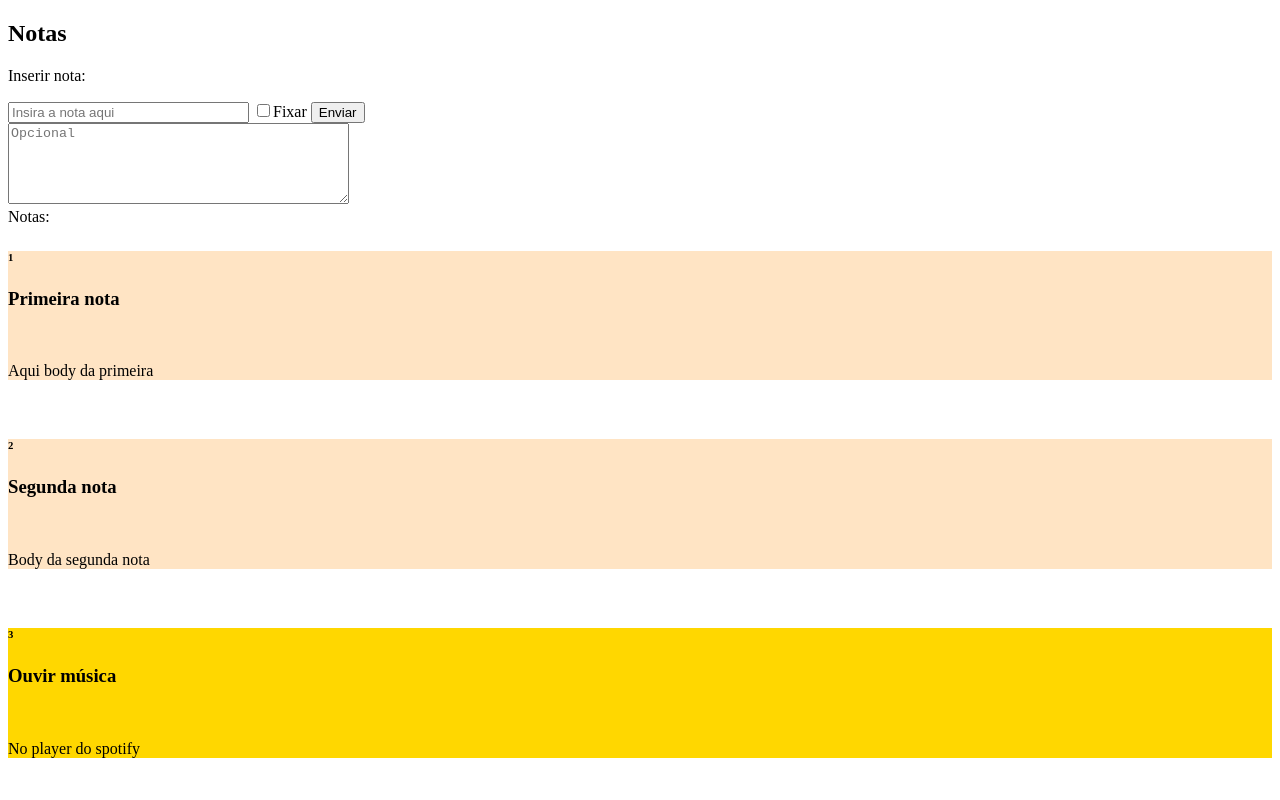
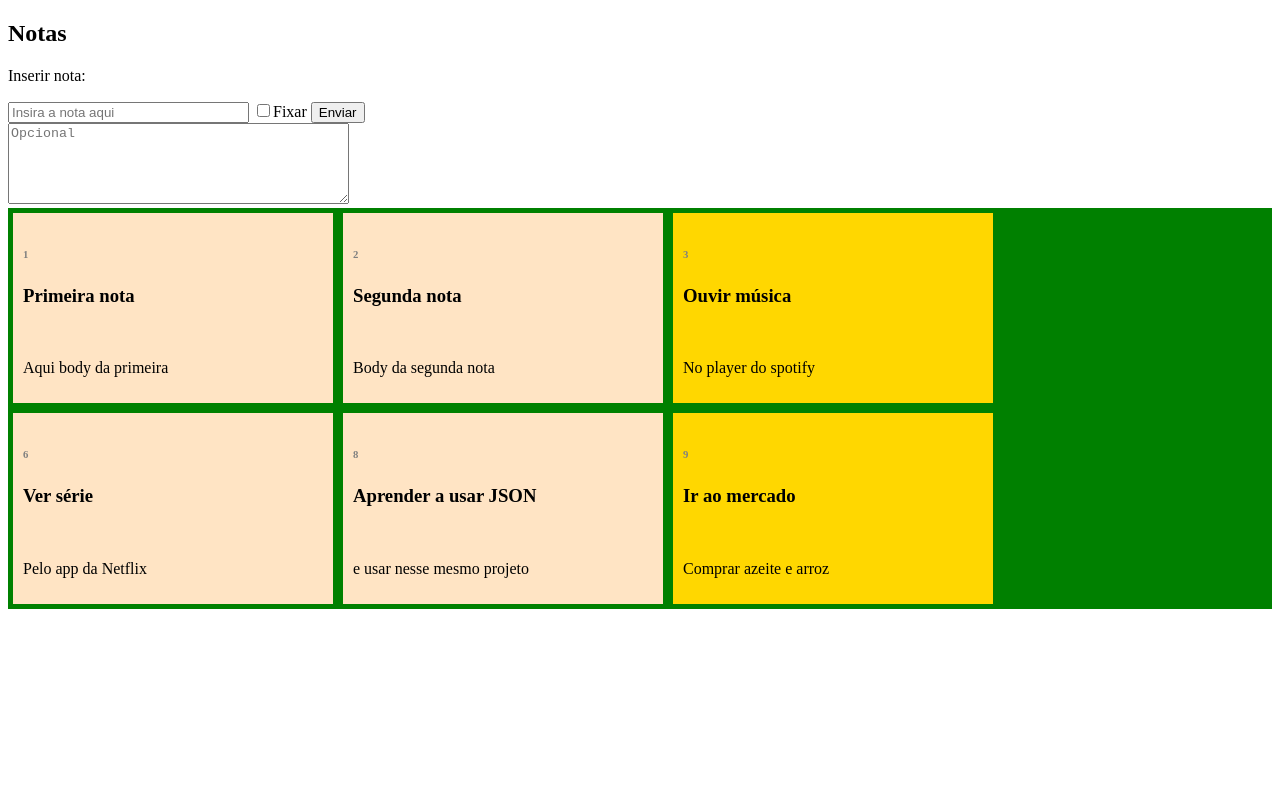
Before and after one commit to RezendeComZ/appNotas, a plain HTML site: page index.html in a window 1280 px wide. Shown: the top 800 px of the page. Drawn offline with Linux system fonts and the light colour scheme.

Commit message:
flexbox e limpeza de código

```diff
--- a/index.js
+++ b/index.js
@@ -1,8 +1,9 @@
 // Quando abrir ou depois de uma ação, deixar o campo de texto principal pronto para o input (selecionado)
 // enter para enviar nos campos head e body
 // Adicionar cores
-// git clone
 // datas usando o módulo moment do npm
+// converter numero ID para superscript usando o 'npm superscript-number'
+// notas em um JSON externo
 
 let notas = [
   {
@@ -40,10 +41,15 @@ let notas = [
     h: 'Comprar livro',
     b: 'Clean code',
     pin: true
+  },
+  {
+    id: 8,
+    h: 'Aprender a usar JSON',
+    b: 'e usar nesse mesmo projeto',
+    pin: false
   }
 ]
 
-//
 const mostraNotas = () => {
   console.log('- Notas completas:');
   for (let obj of notas){ // For of para arrays e strings
@@ -54,9 +60,7 @@ const mostraNotas = () => {
   }
   console.log('-----');
 }
-// mostraNotas();
 
-//
 const mostraHeadlines = () => {
   console.log('- Headlines:')
   for (let obj of notas){
@@ -83,26 +87,6 @@ addNota('Ir ao mercado', 'Comprar azeite e arroz', true)
 
 mostraNotas();
 
-//
-/*
-const apagaNota = numID => { // Não funciona ok, tá funcionando baseado no index, a partir do momento que apagar o primeiro, o resto vai zuar
-
-  let encontrado = false;
-  for (let obj of notas) {
-    if (obj.id === numID){
-      console.log('teste pra ver se chegou aqui', obj)
-      encontrado = true;
-      notas.splice(numID - 2, 1);
-    }
-  }
-  if (encontrado){
-    console.log(`Objeto com a ID ${numID} excluído.`)
-  } else {
-    console.log(`Objeto com a ID ${numID} não foi encontrado, nada foi excluído.`)
-  }
-}
-*/
-
 const apagaNota = numID => {
   encontrado = false;
   for (let i = 0; i < notas.length; i += 1) {
@@ -127,26 +111,23 @@ const mostraFixos = () => {
 }
 mostraFixos();
 
-// HTML
+// HTML:
 const headField = document.querySelector('#headField');
 const bodyField = document.querySelector('#bodyField')
 const fixo = document.querySelector('#fixo');
-const exibeEmBloco = (reg, headline, body, pinned) => { // vai ser o div de cada item
+const exibeEmBloco = (reg, headline, body, pinned) => { // div de cada item
   let div = `<div class="postit pin${pinned}">`;
-
   div += `<div> <h6>${reg}</h6> <h3>${headline}</h3> </div>`;
   div += '</br>'
   div += `<div><p>${body}</p></div>`;
-
   div += '</div>'
 
   return div
 }
 
 const exibeNotas = () => {
-  let lista = 'Notas:'
+  let lista = '';
   for (let obj of notas) {
-    lista += '</br>'
     lista += exibeEmBloco(obj.id, obj.h, obj.b, obj.pin)
   }
   return document.getElementById('listaNotas').innerHTML = lista
@@ -159,8 +140,7 @@ const btEnviar = () => {
     alert('Item adicionado')
     addNota(headField.value,bodyField.value,fixo.checked);
   }
-  exibeNotas() // atualiza notas
+  exibeNotas() // atualiza
 }
 
-
 exibeNotas()
--- a/style.css
+++ b/style.css
@@ -1,5 +1,17 @@
+#listaNotas {
+  background-color: green;
+  display:flex;
+  flex-wrap: wrap;
+}
 .postit {
   background-color: bisque;
+  height: auto;
+  width: 300px;
+  margin: 5px;
+  padding: 10px;
+}
+.postit h6{
+  color:gray
 }
 .pintrue {
   background-color: gold
```
